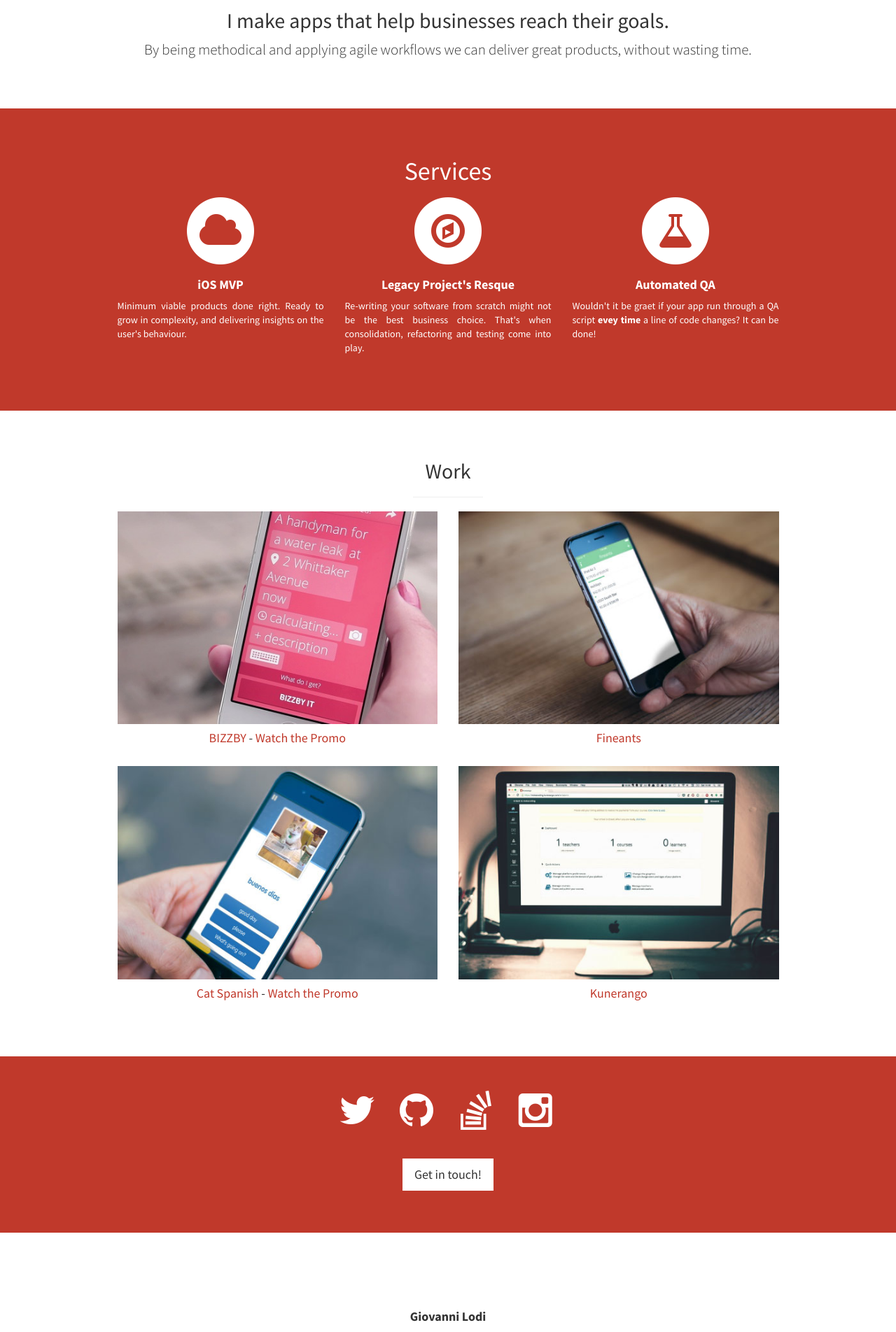
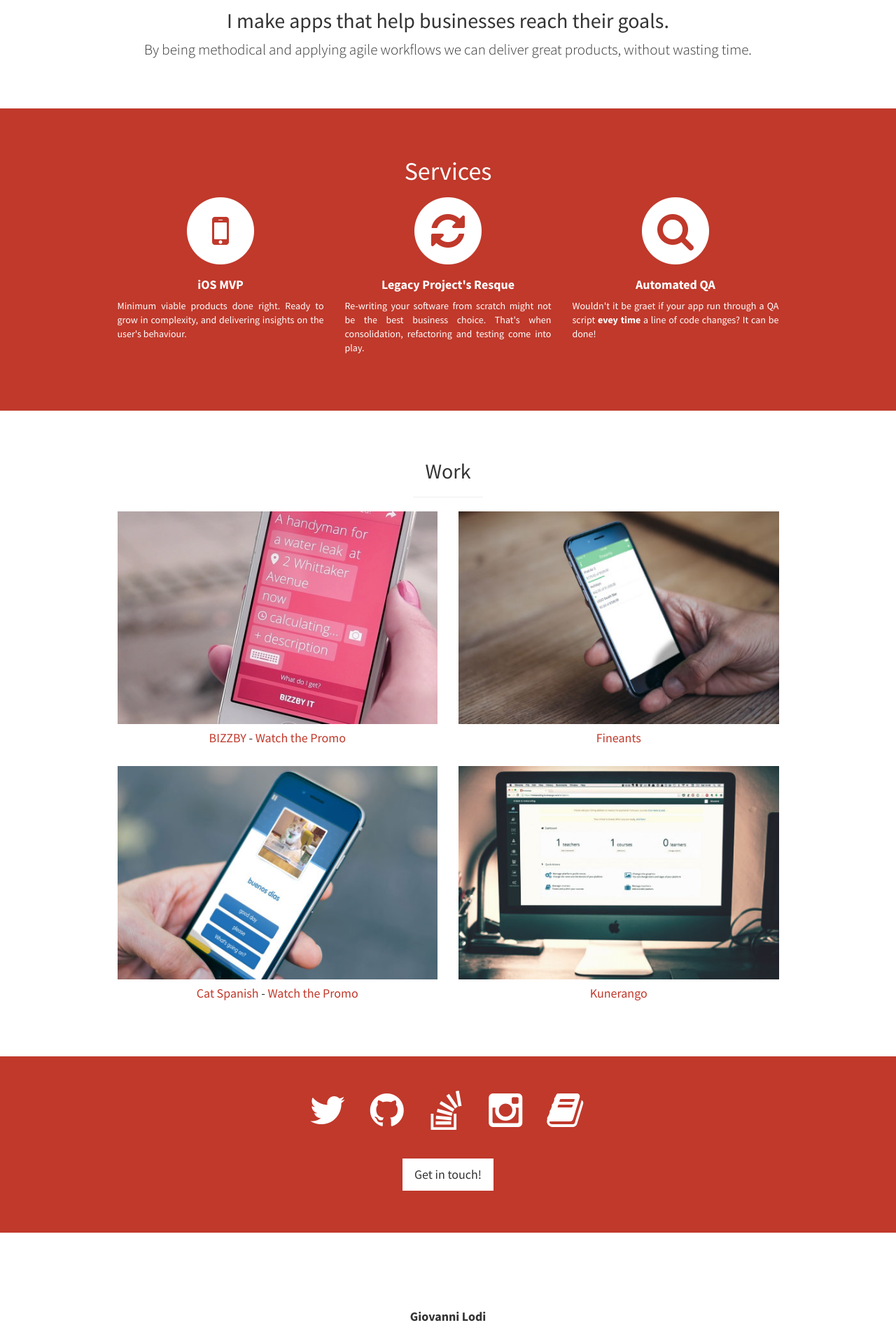
Before and after one commit to mokagio/giovannilodi.com, a Jekyll site: the page built from index.html, in a window 1280 px wide. Shown: the part 957-2861 px from the top of the page at 70% size. Built offline with Jekyll 4.4.1, drawn with Linux system fonts in a browser that asks for light colours.

Commit message:
Social links + Better icons

```diff
--- a/_layouts/default.html
+++ b/_layouts/default.html
@@ -97,7 +97,7 @@
                             <div class="service-item">
                                 <span class="fa-stack fa-4x">
                                 <i class="fa fa-circle fa-stack-2x"></i>
-                                <i class="fa fa-cloud fa-stack-1x text-primary"></i>
+                                <i class="fa fa-mobile fa-stack-1x text-primary"></i>
                             </span>
                                 <h4>
                                     <strong>iOS MVP</strong>
@@ -112,7 +112,7 @@
                             <div class="service-item">
                                 <span class="fa-stack fa-4x">
                                 <i class="fa fa-circle fa-stack-2x"></i>
-                                <i class="fa fa-compass fa-stack-1x text-primary"></i>
+                                <i class="fa fa-refresh fa-stack-1x text-primary"></i>
                             </span>
                                 <h4>
                                     <strong>Legacy Project's Resque</strong>
@@ -127,7 +127,7 @@
                             <div class="service-item">
                                 <span class="fa-stack fa-4x">
                                 <i class="fa fa-circle fa-stack-2x"></i>
-                                <i class="fa fa-flask fa-stack-1x text-primary"></i>
+                                <i class="fa fa-search fa-stack-1x text-primary"></i>
                             </span>
                                 <h4>
                                     <strong>Automated QA</strong>
@@ -217,16 +217,19 @@
             <div class="row text-center">
                 <ul class="list-inline">
                     <li>
-                        <a href="#" class="white"><i class="fa fa-twitter fa-fw fa-4x"></i></a>
+                        <a href="https://twitter.com/mokagio" class="white"><i class="fa fa-twitter fa-fw fa-4x"></i></a>
                     </li>
                     <li>
-                        <a href="#" class="white"><i class="fa fa-github fa-fw fa-4x"></i></a>
+                        <a href="https://github.com/mokagio" class="white"><i class="fa fa-github fa-fw fa-4x"></i></a>
                     </li>
                     <li>
-                        <a href="#" class="white"><i class="fa fa-stack-overflow fa-fw fa-4x"></i></a>
+                        <a href="http://stackoverflow.com/users/809944/mokagio" class="white"><i class="fa fa-stack-overflow fa-fw fa-4x"></i></a>
                     </li>
                     <li>
-                        <a href="#" class="white"><i class="fa fa-instagram fa-fw fa-4x"></i></a>
+                        <a href="http://instagram.com/mokagio" class="white"><i class="fa fa-instagram fa-fw fa-4x"></i></a>
+                    </li>
+                    <li>
+                        <a href="http://mokacoding.com" class="white"><i class="fa fa-book fa-fw fa-4x"></i></a>
                     </li>
                 </ul>
             </div>
```
